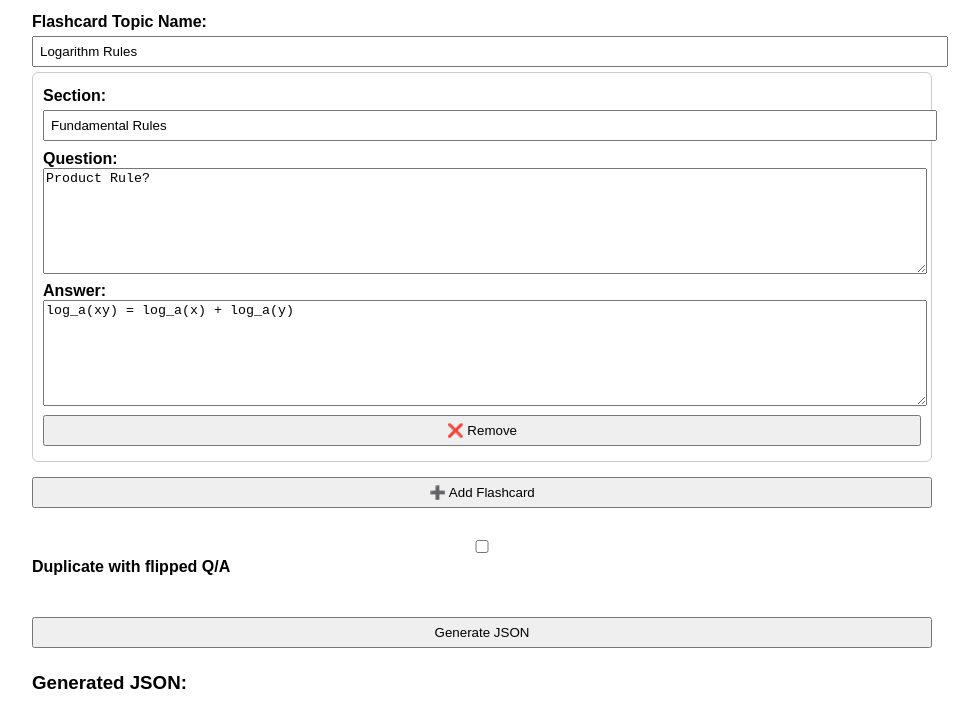
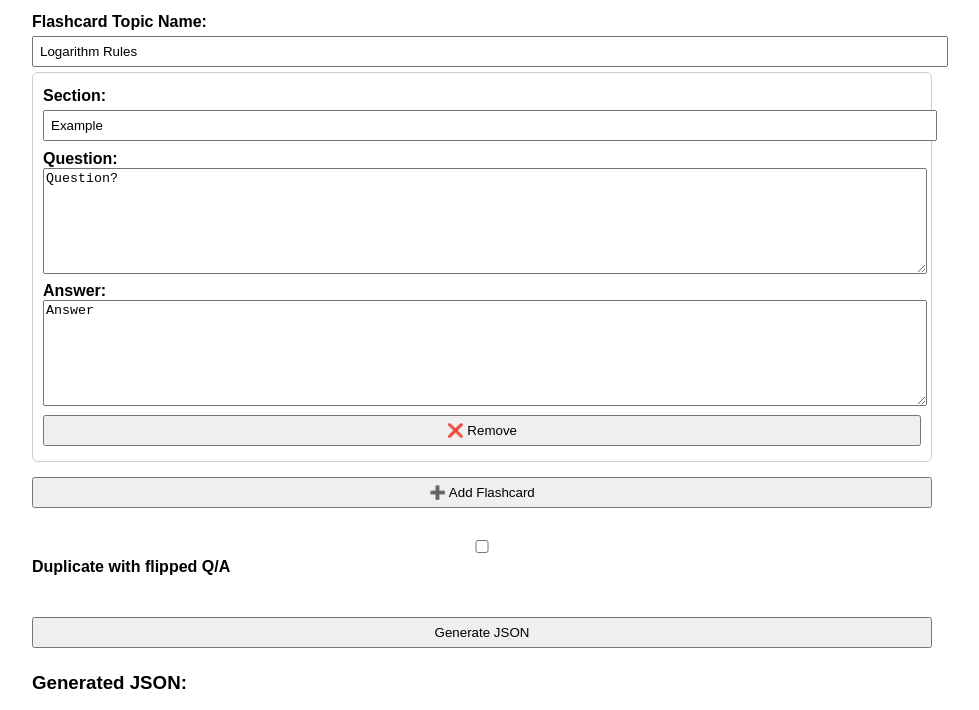
Before and after one commit to JamesFoltz/study, a plain HTML site: page gen/index.html in a window 1280 px wide. Shown: the part 67-777 px from the top of the page, without its empty margins (158-1137 px from the left). Drawn offline with Linux system fonts and the light colour scheme.

Commit message:
Update index.html

```diff
--- a/gen/index.html
+++ b/gen/index.html
@@ -73,7 +73,7 @@
     }
 
     // Add a default starter card
-    addEntry("Fundamental Rules", "Product Rule?", "log_a(xy) = log_a(x) + log_a(y)");
+    addEntry("Example", "Question?", "Answer");
   </script>
 </body>
 </html>
```
